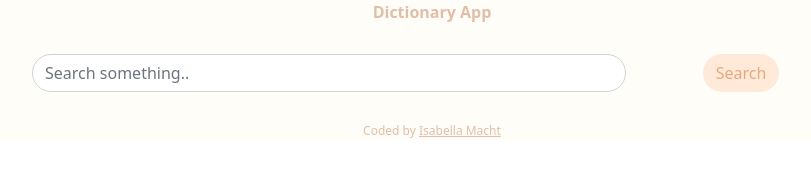
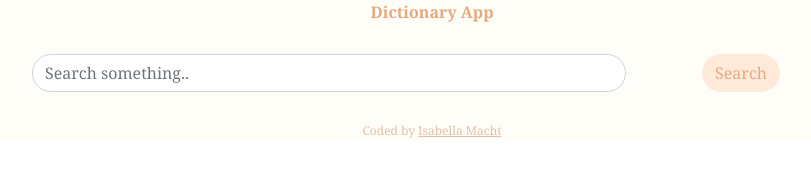
Before and after one commit to isabellamacht/dictionary-project, a React (Create React App) app: page / in a window 1280 px wide. Shown: the top 190 px of the page, without its empty margins (208-1019 px from the left). Built offline with nearby package versions, Linux system fonts and the light colour scheme.

Commit message:
Added font-family

```diff
--- a/public/index.html
+++ b/public/index.html
@@ -8,6 +8,12 @@
     <meta
       name="description"
       content="Web site created using create-react-app"
+    />
+    <link rel="preconnect" href="https://fonts.googleapis.com" />
+    <link rel="preconnect" href="https://fonts.gstatic.com" crossorigin />
+    <link
+      href="https://fonts.googleapis.com/css2?family=Noto+Serif:ital,wght@0,400;0,700;1,400;1,700&display=swap"
+      rel="stylesheet"
     />
     <link
       href="https://cdn.jsdelivr.net/npm/bootstrap@5.1.3/dist/css/bootstrap.min.css"
--- a/src/App.css
+++ b/src/App.css
@@ -2,7 +2,12 @@
   --dark-orange-color: #e6a97e;
   --text-color: #e2bea8;
 }
-
+body {
+  font-family: "Noto Serif", serif;
+}
+header {
+  color: var(--dark-orange-color);
+}
 .App {
   background-color: #fefdf8;
   color: var(--text-color);
```
